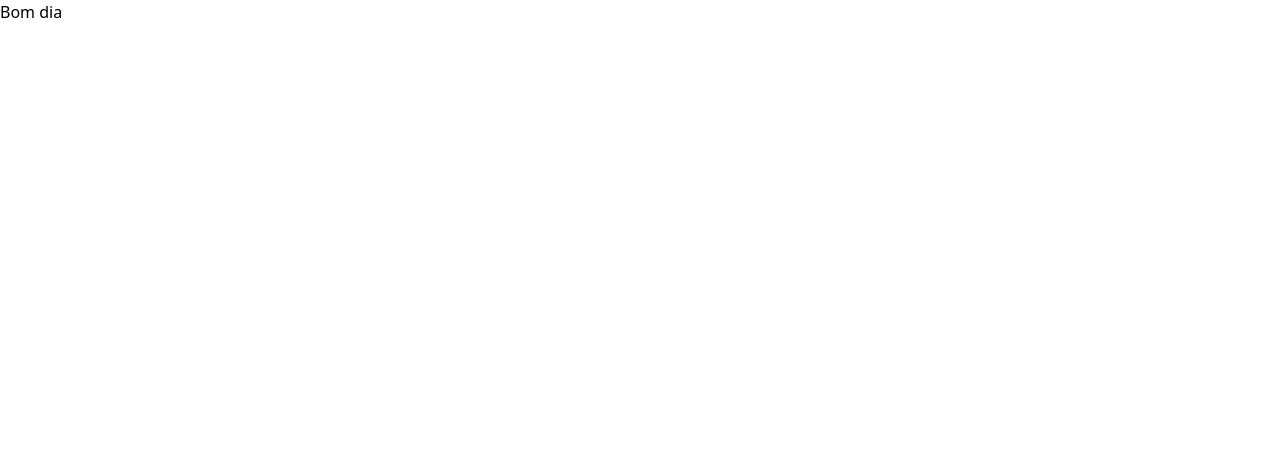
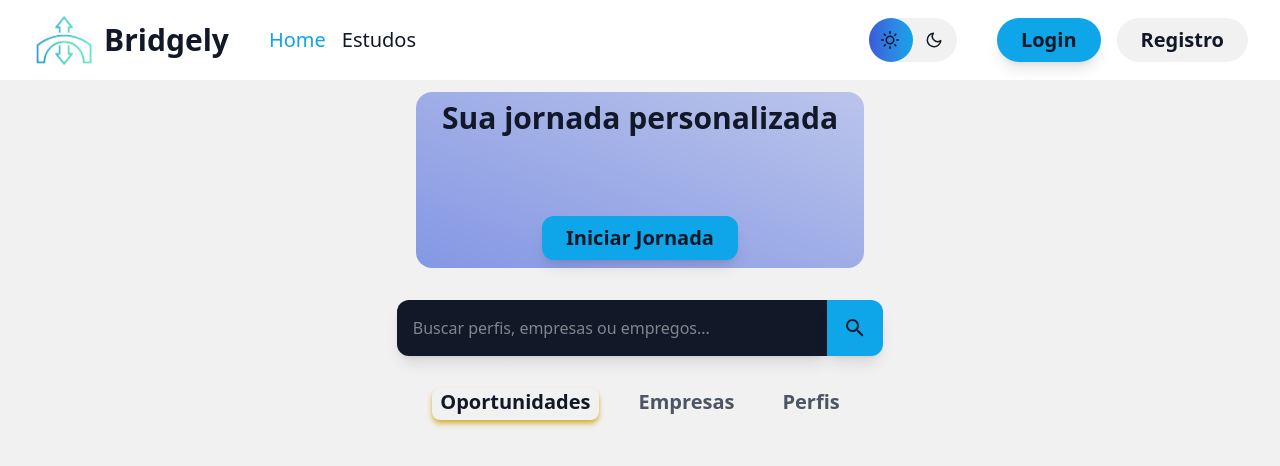
Before and after one commit to Bridgely-AI/web-frontend, a React app: page / in a window 1280 px wide. Shown: the top 466 px of the page. Built offline with nearby package versions, Linux system fonts and the light colour scheme; the HTML template or start-up script is replaced by a standard one.

Commit message:
FEAT: criando a página de Home

```diff
--- a/src/App.jsx
+++ b/src/App.jsx
@@ -1,13 +1,14 @@
 import { BrowserRouter, Routes, Route} from 'react-router-dom'
 
 import LandingPage from './routes/LandingPage'
+import Home from './routes/Home'
 
 function App() {
   return (
     <BrowserRouter>
       <Routes>
-        <Route path='/' element={<h1>Bom dia</h1>} />
         <Route path='/inicio' element={<LandingPage/>} />
+        <Route path='/' element={<Home/>} />
         <Route path='*' element={<h1>Error 404</h1>} />
       </Routes>
     </BrowserRouter>
--- a/src/components/Navbar.jsx
+++ b/src/components/Navbar.jsx
@@ -1,25 +1,44 @@
-import React from 'react'
-import useDarkMode from '../hooks/useDarkMode';
+import React, { useState } from 'react'
+import { Link } from 'react-router-dom'
+import useDarkMode from '../hooks/useDarkMode'
 import { motion } from "motion/react"
-import { FiMoon, FiSun } from "react-icons/fi";
+import { FiMoon, FiSun } from "react-icons/fi"
 
 import BridgelyLogo from '../assets/images/bridgelyLogo.png'
 
-const Navbar = () => {
+const Navbar = ({ setNavButtons = true, currentPage = '' }) => {
+   const [isNavButtons, setIsNavButtons] = useState(setNavButtons)
+   const [activeNavButton, setActiveNavButton] = useState(currentPage)
    const { isDarkMode, toggleDarkMode, disableDarkMode, enableDarkMode } = useDarkMode()
 
    return (
-      <nav className="bg-bg-elevated w-screen flex justify-between items-center px-8 py-2 z-10">
-         <button className="flex items-center cursor-pointer">
-            <img src={BridgelyLogo} alt="Bridgely Logo" className="h-16 mr-2" />
-            <span className="text-text text-3xl font-bold">Bridgely</span>
-         </button>
+      <nav className="bg-bg-elevated fixed w-screen flex justify-between items-center px-8 py-2 z-10">
+         <div className="flex items-center">
+            <Link to={'/'} className='flex items-center cursor-pointer'>
+               <img src={BridgelyLogo} alt="Bridgely Logo" className="h-16 mr-2" />
+               <span className="text-text text-3xl font-bold">Bridgely</span>
+            </Link>
+            {isNavButtons ?
+               <div className='flex items-center space-x-4 ml-10 cursor-pointer'>
+                  <Link
+                     to={'/'}
+                     className={`text-xl font-light ${activeNavButton == 'home' ? 'text-secondary' : 'text-text'}`}>
+                        Home
+                  </Link>
+                  <Link
+                     to={'/'}
+                     className={`text-xl font-light ${activeNavButton == 'estudo' ? 'text-secondary' : 'text-text'}`}>
+                        Estudos
+                  </Link>
+               </div>
+            : ''}
+         </div>
          <div className="flex space-x-4">
             <button
                onClick={toggleDarkMode}
                className='relative bg-bg flex items-center mr-10 rounded-full'>
                <div className='relative text-text text-md font-medium flex items-center gap-1 px-3 md:pl-3 md:pr-3.5 py-3 md:py-1.5 z-11 cursor-pointer transition-all'>
-                     <FiSun className='relative text-lg md:text-md z-11' />
+                  <FiSun className='relative text-lg md:text-md z-11' />
                </div>
                <div className='relative text-text text-md font-medium flex items-center gap-1 px-3 md:pl-3 md:pr-3.5 py-3 md:py-1.5 cursor-pointer z-11 transition-all'>
                   <FiMoon className='relative text-lg md:text-md z-11' />
--- /dev/null
+++ b/src/routes/Home.jsx
@@ -0,0 +1,57 @@
+import { useState } from 'react'
+
+import Navbar from '../components/Navbar'
+
+const Home = () => {
+   const filters = ["Oportunidades", "Empresas", "Perfis"]
+   const [activeFilter, setActiveFilter] = useState('oportunidades')
+   const [searchTerm, setSearchTerm] = useState('')
+
+   return (
+      <div>
+         <Navbar currentPage='home' />
+         <div className='bg-linear-to-b from-bg/98 to-bg w-screen min-h-screen text-text flex flex-col items-center p-4 md:p-8'>
+            <div className='w-md h-min bg-linear-to-tr from-primary/60 to-primary/30 flex flex-col items-center p-2 mt-15 rounded-2xl'>
+               <h2 className='text-3xl font-extrabold'>Sua jornada personalizada</h2>
+               <div className='h-20'>
+
+               </div>
+               <button className='bg-secondary text-text text-xl font-bold py-2 px-6 rounded-xl shadow-lg cursor-pointer transition duration-300 transform hover:scale-105'>
+                  Iniciar Jornada
+               </button>
+            </div>
+            <div className="w-2/5 flex my-8">
+               <input
+                  type="text"
+                  placeholder="Buscar perfis, empresas ou empregos..."
+                  value={searchTerm}
+                  onChange={(e) => setSearchTerm(e.target.value)}
+                  className="w-full p-4 border-transparent focus:border-primary bg-text text-bg rounded-l-xl shadow-lg outline-none transition duration-300"
+               />
+               <button className="bg-secondary text-text p-4 rounded-r-xl shadow-lg cursor-pointer hover:bg-secondary/90 transition">
+                  <svg className="w-6 h-6" fill="currentColor" viewBox="0 0 24 24">
+                     <path d="M15.5 14h-.79l-.28-.27A6.471 6.471 0 0016 9.5 6.5 6.5 0 109.5 16c1.61 0 3.09-.59 4.23-1.57l.27.28v.79l5 4.99L20.49 19l-4.99-5zM9.5 14C7.01 14 5 11.99 5 9.5S7.01 5 9.5 5 14 7.01 14 9.5 11.99 14 9.5 14z" />
+                  </svg>
+               </button>
+            </div>
+            <div className="flex space-x-8 text-xl font-semibold">
+               {filters.map((filter) => (
+                  <button
+                     key={filter}
+                     onClick={() => setActiveFilter(filter)}
+                     className={`pb-1 transition duration-300
+                            ${activeFilter.charAt(0).toUpperCase() + String(activeFilter).slice(1) == filter
+                           ? 'text-text px-2 rounded-lg shadow-md shadow-accent'
+                           : 'text-text-secondary px-2 rounded-lg hover:text-text'
+                        }
+                        `}>
+                     {filter}
+                  </button>
+               ))}
+            </div>
+         </div>
+      </div>
+   )
+}
+
+export default Home
--- a/src/routes/LandingPage.jsx
+++ b/src/routes/LandingPage.jsx
@@ -1,4 +1,5 @@
 import React, { useState, useEffect } from 'react'
+import { Link } from 'react-router-dom'
 
 import BridgelyLogo from '../assets/images/bridgelyLogo.png'
 
@@ -24,16 +25,16 @@ const LandingPage = () => {
            style={{ background: `linear-gradient(${gradientPosition}deg, rgba(var(--bg), 0.8) 0%, rgba(var(--bg), 1) 100%), rgb(var(--bg))`}}>
          <div></div>
 
-         <Navbar/>
+         <Navbar setNavButtons={false}/>
          <main className='flex flex-col items-center justify-center grow text-center p-6 -mt-20'>
             <img src={BridgelyLogo} alt="logo" className='w-60 drop-shadow-[0_0_40px_rgba(var(--secondary),0.2)]' />
             <h1 className="text-text text-5xl md:text-6xl font-extrabold mb-6 max-w-3xl leading-tight">
                A ponte para os trabalhos do futuro.
             </h1>
             <div className="flex flex-col sm:flex-row space-y-4 sm:space-y-0 sm:space-x-4">
-               <button className="bg-secondary text-text font-bold py-2 px-8 rounded-full shadow-lg cursor-pointer transition duration-300 transform hover:scale-105">
+               <Link to={'/'} className="bg-secondary text-text font-bold py-2 px-8 rounded-full shadow-lg cursor-pointer transition duration-300 transform hover:scale-105">
                   Comece sua jornada
-               </button>
+               </Link>
                <button className="border-2 border-secondary text-text font-bold py-2 px-8 rounded-full cursor-pointer hover:text-secondary transition duration-300 transform hover:scale-105">
                   Para empresas
                </button>
--- /dev/null
+++ b/src/routes/Login.jsx
@@ -0,0 +1 @@
+rafce
```
